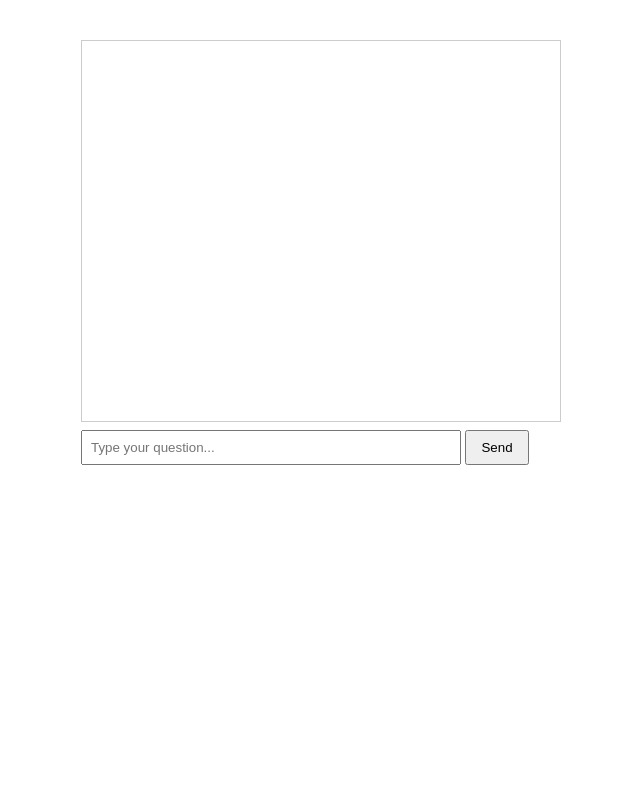
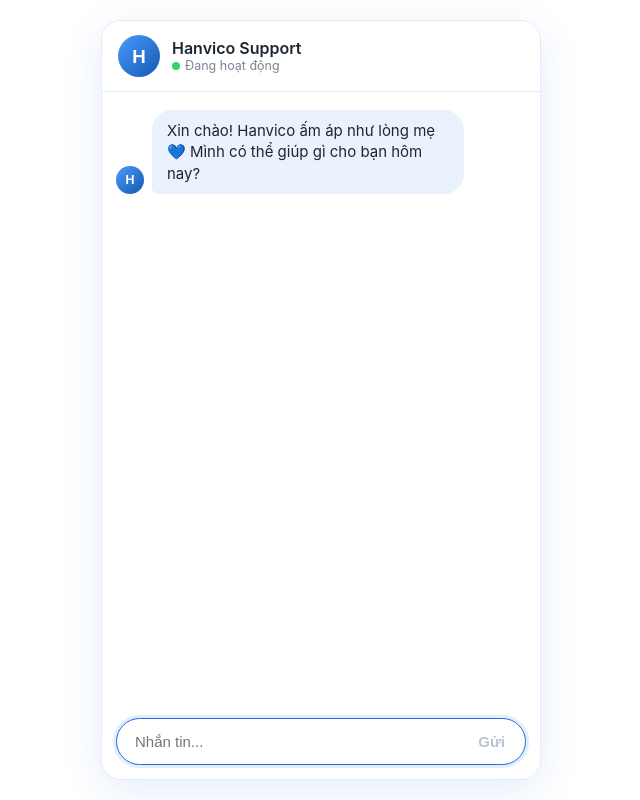
Before and after one commit to daichogaming/ai, a plain HTML site: page index.html in a window 1280 px wide. Shown: the whole page, without its empty margins (319-959 px from the left). Drawn offline with Linux system fonts and the light colour scheme.

Commit message:
new chat theme

```diff
--- a/index.html
+++ b/index.html
@@ -1,47 +1,182 @@
 <!DOCTYPE html>
-<html>
+<html lang="vi">
 <head>
-<meta charset="utf-8"><title>Support Chat</title>
+<meta charset="utf-8">
+<meta name="viewport" content="width=device-width, initial-scale=1">
+<title>Hanvico - Tư vấn trực tuyến</title>
 <style>
-  body { font-family: sans-serif; max-width: 480px; margin: 40px auto; }
-  #log { border: 1px solid #ccc; height: 360px; overflow-y: auto; padding: 10px; margin-bottom: 8px; }
-  .user { text-align: right; color: #0a58ca; } .bot { color: #222; }
-  #in { width: 75%; padding: 8px; } button { padding: 8px 14px; }
+  :root {
+    --blue: #1e6fd9;
+    --blue-dark: #1558b0;
+    --blue-soft: #eaf2fd;
+    --text: #1c2733;
+    --muted: #7b8794;
+  }
+  * { box-sizing: border-box; }
+  html, body { height: 100%; margin: 0; }
+  body {
+    font-family: -apple-system, "Segoe UI", Roboto, Helvetica, Arial, sans-serif;
+    background: #fff;
+    color: var(--text);
+    display: flex; justify-content: center; align-items: center;
+  }
+  .chat {
+    width: 100%; max-width: 440px; height: 100dvh; max-height: 760px;
+    display: flex; flex-direction: column; background: #fff;
+    border: 1px solid #e3ebf5; border-radius: 20px; overflow: hidden;
+    box-shadow: 0 10px 40px rgba(30, 111, 217, .12);
+  }
+  @media (max-width: 480px) {
+    .chat { max-height: none; border: 0; border-radius: 0; box-shadow: none; }
+  }
+
+  /* header */
+  .head {
+    display: flex; align-items: center; gap: 12px; padding: 14px 16px;
+    background: #fff; border-bottom: 1px solid #e3ebf5;
+  }
+  .avatar {
+    width: 42px; height: 42px; border-radius: 50%; flex: none;
+    background: linear-gradient(135deg, #4a9bff, var(--blue-dark));
+    color: #fff; font-weight: 700; font-size: 18px;
+    display: flex; align-items: center; justify-content: center;
+  }
+  .head .name { font-weight: 600; font-size: 16px; line-height: 1.2; }
+  .head .status { font-size: 12.5px; color: var(--muted); display: flex; align-items: center; gap: 5px; }
+  .dot { width: 8px; height: 8px; border-radius: 50%; background: #3ccf6e; }
+
+  /* messages */
+  #log {
+    flex: 1; overflow-y: auto; padding: 18px 14px 8px;
+    display: flex; flex-direction: column; gap: 6px; background: #fff;
+  }
+  .row { display: flex; align-items: flex-end; gap: 8px; }
+  .row.user { justify-content: flex-end; }
+  .mini {
+    width: 28px; height: 28px; border-radius: 50%; flex: none; font-size: 12px;
+    background: linear-gradient(135deg, #4a9bff, var(--blue-dark)); color: #fff; font-weight: 700;
+    display: flex; align-items: center; justify-content: center;
+  }
+  .bubble {
+    max-width: 76%; padding: 10px 15px; font-size: 15px; line-height: 1.42;
+    white-space: pre-wrap; word-wrap: break-word; animation: pop .18s ease-out;
+  }
+  .bot .bubble { background: var(--blue-soft); color: var(--text); border-radius: 20px 20px 20px 6px; }
+  .user .bubble { background: linear-gradient(135deg, #3b8cf0, var(--blue-dark)); color: #fff; border-radius: 20px 20px 6px 20px; }
+  @keyframes pop { from { opacity: 0; transform: translateY(6px) scale(.97); } to { opacity: 1; transform: none; } }
+
+  /* typing indicator */
+  .typing { display: flex; gap: 4px; padding: 14px 16px; background: var(--blue-soft); border-radius: 20px 20px 20px 6px; }
+  .typing span { width: 7px; height: 7px; border-radius: 50%; background: #8fb4e8; animation: blink 1.2s infinite; }
+  .typing span:nth-child(2) { animation-delay: .2s; }
+  .typing span:nth-child(3) { animation-delay: .4s; }
+  @keyframes blink { 0%, 60%, 100% { opacity: .3; transform: translateY(0); } 30% { opacity: 1; transform: translateY(-3px); } }
+
+  /* input bar */
+  .bar { padding: 10px 14px 14px; background: #fff; }
+  .pill {
+    display: flex; align-items: center; gap: 8px; padding: 6px 8px 6px 18px;
+    border: 1px solid #cfdcee; border-radius: 28px; background: #fff;
+  }
+  .pill:focus-within { border-color: var(--blue); box-shadow: 0 0 0 3px rgba(30, 111, 217, .12); }
+  #in { flex: 1; border: 0; outline: 0; font-size: 15px; padding: 8px 0; background: transparent; color: var(--text); }
+  #send {
+    border: 0; background: transparent; color: var(--blue); font-weight: 600; font-size: 15px;
+    padding: 8px 12px; cursor: pointer; border-radius: 20px;
+  }
+  #send:disabled { color: #b7c4d6; cursor: default; }
+  #send:not(:disabled):hover { background: var(--blue-soft); }
 </style>
 </head>
 <body>
-<div id="log"></div>
-<input id="in" placeholder="Type your question..." onkeydown="if(event.key==='Enter')send()">
-<button onclick="send()">Send</button>
+<div class="chat">
+  <div class="head">
+    <div class="avatar">H</div>
+    <div>
+      <div class="name">Hanvico Support</div>
+      <div class="status"><span class="dot"></span> Đang hoạt động</div>
+    </div>
+  </div>
+
+  <div id="log"></div>
+
+  <div class="bar">
+    <div class="pill">
+      <input id="in" placeholder="Nhắn tin..." autocomplete="off">
+      <button id="send" disabled>Gửi</button>
+    </div>
+  </div>
+</div>
+
 <script>
-const API = "https://api.mrnoobyesyes.workers.dev"; // change to your deployed URL later
+const API = "https://api.mrnoobyesyes.workers.dev"; // keep the same URL you had before
 const history = [];
 const log = document.getElementById("log");
 const input = document.getElementById("in");
+const sendBtn = document.getElementById("send");
+let busy = false;
 
-function add(cls, text) {
-  const p = document.createElement("p");
-  p.className = cls; p.textContent = text;
-  log.appendChild(p); log.scrollTop = log.scrollHeight;
+function addRow(who, text) {
+  const row = document.createElement("div");
+  row.className = "row " + who;
+  if (who === "bot") {
+    const m = document.createElement("div");
+    m.className = "mini"; m.textContent = "H";
+    row.appendChild(m);
+  }
+  const b = document.createElement("div");
+  b.className = "bubble"; b.textContent = text;
+  row.appendChild(b);
+  log.appendChild(row);
+  log.scrollTop = log.scrollHeight;
+  return row;
 }
+
+function showTyping() {
+  const row = document.createElement("div");
+  row.className = "row bot";
+  row.innerHTML = '<div class="mini">H</div><div class="typing"><span></span><span></span><span></span></div>';
+  log.appendChild(row);
+  log.scrollTop = log.scrollHeight;
+  return row;
+}
+
+function refreshBtn() { sendBtn.disabled = busy || !input.value.trim(); }
 
 async function send() {
   const text = input.value.trim();
-  if (!text) return;
+  if (!text || busy) return;
   input.value = "";
-  add("user", text);
+  busy = true; refreshBtn();
+  addRow("user", text);
   history.push({ role: "user", content: text });
+  const typing = showTyping();
   try {
-    const r = await fetch(API, { method: "POST", headers: { "Content-Type": "application/json" }, body: JSON.stringify({ messages: history }) });
+    const r = await fetch(API, {
+      method: "POST",
+      headers: { "Content-Type": "application/json" },
+      body: JSON.stringify({ messages: history })
+    });
     const data = await r.json();
     const reply = data.choices[0].message.content;
     history.push({ role: "assistant", content: reply });
-    add("bot", reply);
+    typing.remove();
+    addRow("bot", reply);
   } catch (e) {
     console.error(e);
-    add("bot", "Sorry, something went wrong. Please try again.");
+    typing.remove();
+    addRow("bot", "Xin lỗi, đã có lỗi xảy ra. Bạn vui lòng thử lại nhé.");
+    history.pop();
   }
+  busy = false; refreshBtn(); input.focus();
 }
+
+input.addEventListener("input", refreshBtn);
+input.addEventListener("keydown", e => { if (e.key === "Enter") send(); });
+sendBtn.addEventListener("click", send);
+
+addRow("bot", "Xin chào! Hanvico ấm áp như lòng mẹ 💙 Mình có thể giúp gì cho bạn hôm nay?");
+input.focus();
 </script>
 </body>
 </html>
```
